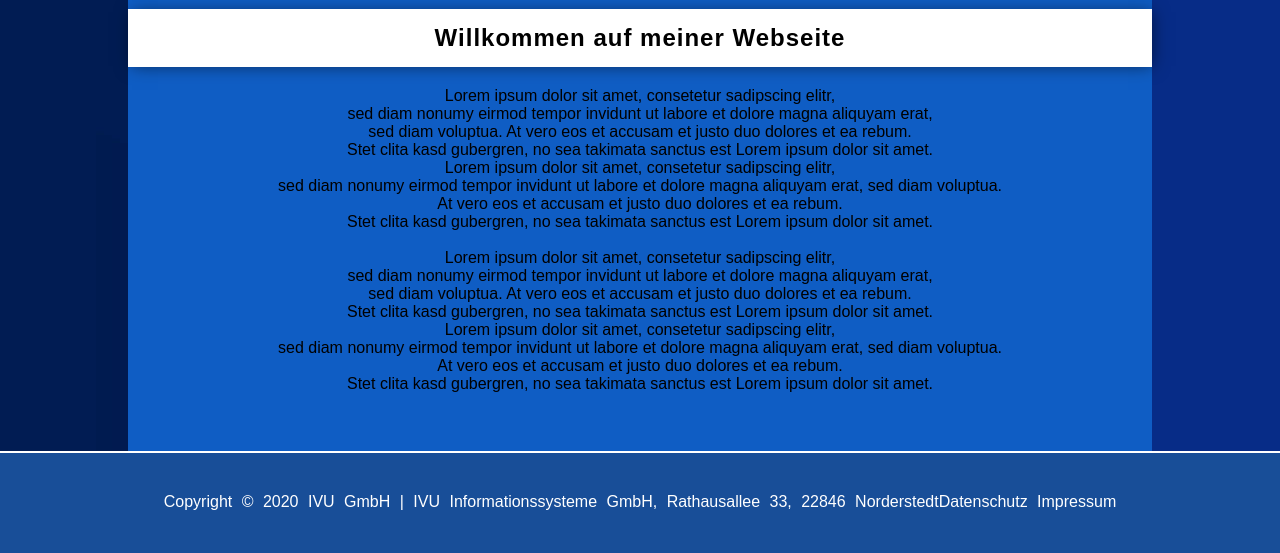
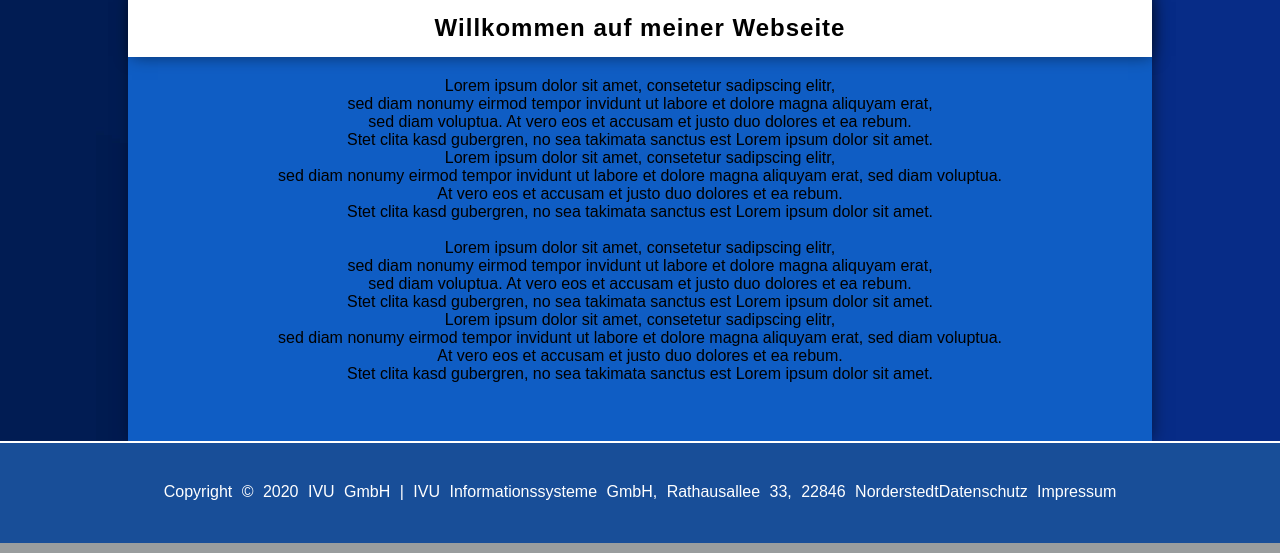
Before and after one commit to peaceable1887/PeaceableMedia, a PHP site: page /public/php/index.php in a window 1280 px wide. Shown: the part 977-1530 px from the top of the page. Run offline with PHP 8.4, Linux system fonts and the light colour scheme.

Commit message:
weitere Änderungen gemacht

```diff
--- a/public/css/slider.css
+++ b/public/css/slider.css
@@ -5,13 +5,11 @@
 }
 .mySlides
 {
-    -webkit-box-shadow: 2px 1px 16px -2px rgba(0,0,0,0.53);
-    box-shadow: 2px 1px 16px -2px rgba(0,0,0,0.53);
     display: none;
     text-align: center;
     padding-top: 20px;
     position: relative;
-    margin-top: 10px;
+    margin-top: 20px;
     margin-bottom: 30px;
 }
 .imageSlider
@@ -34,6 +32,7 @@
     margin-top: 34px;
 }
 .prev, .next {
+    background: var(--color-background-header);
     color: white;
     cursor: pointer;
     position: absolute;
--- a/public/css/style.css
+++ b/public/css/style.css
@@ -30,8 +30,8 @@ h3
     background: white;
     font-size: 24px;
     list-style: none;
-    margin-top: 10px;
-    margin-bottom: 10px;
+    margin-top: 20px;
+    margin-bottom: 20px;
     display: flex;
     justify-content: center;
     color: black;
@@ -60,7 +60,7 @@ a
     font-weight: 300;
     letter-spacing: 2px;
     text-decoration: none;
-    background: var(--color-background-header);
+    background: var(--color-background-body);
     padding: 20px 5px;
     display: inline-block;
     width: 98%;
@@ -94,16 +94,18 @@ nav h1
     margin-left: 130px;
     font-size: 22px;
 }
-body {
+body
+{
     font-family: var(--fontfamily-global);
     margin: auto;
     width: 100%;
 }
 main
 {
+    -webkit-box-shadow: 2px 1px 16px -2px rgba(0,0,0,0.53);
+    box-shadow: 2px 1px 16px -2px rgba(0,0,0,0.53);
     max-width: 80%;
     margin: 0 auto;
-    padding-top: 20px;
     padding-bottom: 20px;
     background:  var(--color-background-body);
 }
```
